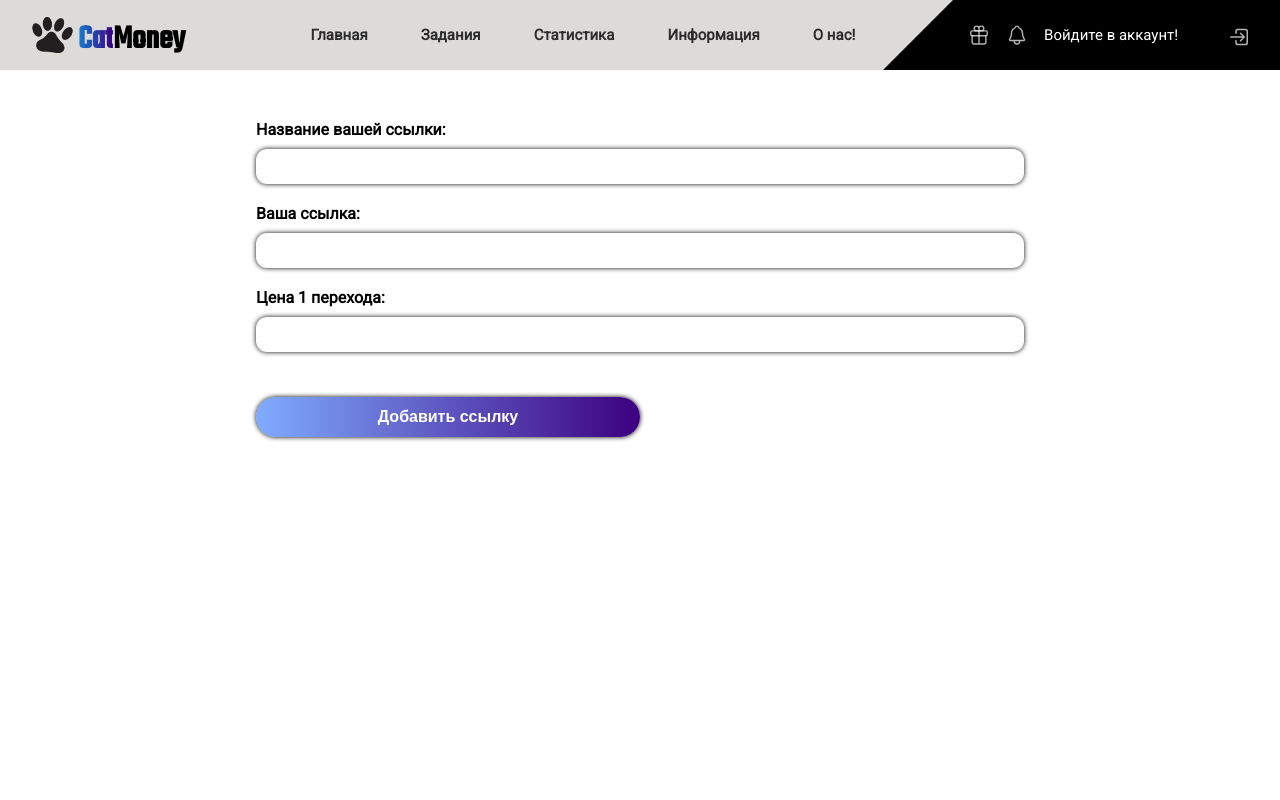
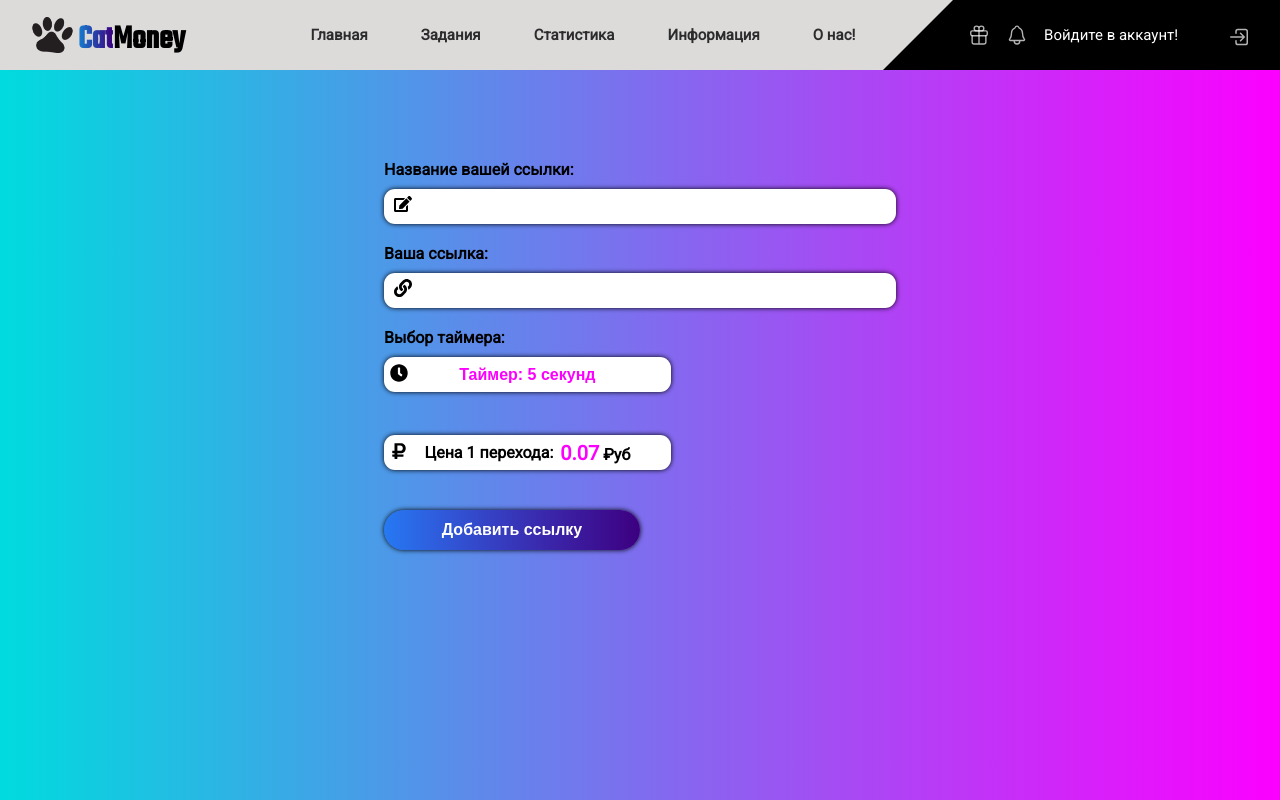
Before and after one commit to abubakrDevop/CatMoney, a React (Create React App) app: page /add-task in a window 1280 px wide. Built offline with nearby package versions, Linux system fonts and the light colour scheme.

Commit message:
закончил форму ссылки

```diff
--- a/src/pages/add-task/AddTask.jsx
+++ b/src/pages/add-task/AddTask.jsx
@@ -1,11 +1,19 @@
-import React from "react";
+import React, { useState } from "react";
 import { useForm } from 'react-hook-form'
 import axios from "axios";
+import { FaEdit, FaLink, FaClock, FaRubleSign } from "react-icons/fa";
 
 import { Form } from '../../helpers/form/index'
 import cls from '../add-task/AddTask.module.scss'
 
 export const AddTask = () => {
+  const [activeItem, setActiveItem] = useState(0)
+  const [visible, setVisible] = useState(false);
+
+
+  const visiblePopap = () => {
+    setVisible(!visible)
+  }
 
   const {
     reset,
@@ -18,8 +26,8 @@ export const AddTask = () => {
     const body = {
       title: data.title,
       url: data.url,
-      price: data.price,
-    }
+      price: data.activePrice,
+    };
 
     axios.post('https://088a-80-94-250-40.eu.ngrok.io/api/v2/settings', body)
       .then(res => {
@@ -37,37 +45,94 @@ export const AddTask = () => {
       })
   }
 
+  const taimer = [
+    {
+      title: "Таймер: 5 секунд",
+      price: 0.07
+    },
+    {
+      title: "Таймер: 10 секунд",
+      price: 0.08
+    },
+    {
+      title: "Таймер: 15 секунд",
+      price: 0.09
+    },
+    {
+      title: "Таймер: 20 секунд",
+      price: 0.10
+    },
+    {
+      title: "Таймер: 25 секунд",
+      price: 0.11
+    },
+  ]
+
+  const activeLabel = taimer[activeItem].title;
+  const activePrice = taimer[activeItem].price;
+
+  const onSelectItem = (index) => {
+    setActiveItem(index)
+    setVisible(!visible);
+  }
+
   return (
     <div className={cls.add_task}>
       <form onSubmit={handleSubmit(onSubmit)} className={cls.add_task_form}>
         <section className={cls.add_task_form_info}>
           <p className={cls.info_text}>
-             Название вашей ссылки:
+            Название вашей ссылки:
             <input
               className={cls.info_text_input}
-
-              {...register('title', Form.Options.settings)}
+              {...register("title", Form.Options.settings)}
             />
+            <FaEdit className={cls.info_icon} />
           </p>
           <p className={cls.info_text}>
             Ваша ссылка:
             <input
               className={cls.info_text_input}
+              {...register("url", Form.Options.settings)}
+            />
+            <FaLink className={cls.info_icon} />
+          </p>
+          <div className={cls.info_select}>
+            Выбор таймера:
+            <button onClick={visiblePopap} className={cls.select_button}>
+              {activeLabel}
+            </button>
+            <FaClock className={cls.info_select_icon} />
+            {visible && (
+              <div className={cls.select_popap}>
+                {taimer.map((item, index) => (
+                  <span
+                    onClick={() => onSelectItem(index)}
+                    key={index}
+                    className={
+                      activeItem === index
+                        ? cls.popap_link_active
+                        : cls.popap_link
+                    }
+                  >
+                    {item.title}
+                  </span>
+                ))}
+              </div>
+            )}
+          </div>
 
-              {...register('url', Form.Options.settings)}
-            />
-          </p>
-          <p className={cls.info_text}>
+          <div className={cls.info_price}>
             Цена 1 перехода:
-            <input
-              className={cls.info_text_input}
-
-              {...register('price', Form.Options.settings)}
-            />
-          </p>
-          <button type="submit" className={cls.add_task_form_changeinfo}>Добавить ссылку</button>
+            <span>
+              <span className={cls.info_price_size}>{activePrice}</span> ₽уб
+            </span>
+            <FaRubleSign className={cls.info_price_icon} />
+          </div>
+          <button type="submit" className={cls.add_task_form_changeinfo}>
+            Добавить ссылку
+          </button>
         </section>
-    </form>
+      </form>
     </div>
-  )
+  );
 }
--- a/src/pages/add-task/AddTask.module.scss
+++ b/src/pages/add-task/AddTask.module.scss
@@ -7,21 +7,22 @@ $mobileSmall: 479.98px; // телефоны s
 
 .add_task {
     width: 100%;
-    height: 100%;
+    height: 100vh;
     overflow: hidden;
     background: white;
     font-family: 'Roboto', sans-serif;
     margin: 0 auto;
     display: flex;
     justify-content: center;
+    background-image: linear-gradient(90deg, #00dbde 0%, #fc00ff 100%);
 
     .add_task_form {
         margin-top: 100px;
-        width: 60%;
+        width: 40%;
 
             .add_task_form_info {
                 width: 100%;
-                margin: 20px 0 0 0;
+                margin: 60px 0 0 0;
                   @media (max-width: $mobileSmall) {
                     width: 100%;
                   }
@@ -30,6 +31,10 @@ $mobileSmall: 479.98px; // телефоны s
                     margin: 0px 0 0 0;
                     padding: 0 0 20px 0;
                     font-weight: bold;
+                     position: relative;
+                      @media (max-width: $mobileSmall) {
+                        font-size: 12px;
+                      }
 
                     &:nth-child(3) {
                         border-bottom: none;
@@ -45,11 +50,117 @@ $mobileSmall: 479.98px; // телефоны s
                       padding: 0 10px;
                       box-shadow: 0 0 5px black;
                       border-radius: 11px;
+                      padding-left: 50px;
                       @media (max-width: $mobileSmall) {
                         width: 104%;
                       }
                     }
+                    .info_icon {
+                      position: absolute;
+                      top: 42%;
+                      left: 2%;
+                      font-size: 18px;
+                    }
                 }
+                    .info_select {
+                    margin: 0px 0 0 0;
+                    padding: 0 0 3px 0;
+                    width: 56%;
+                    font-weight: bold;
+                    z-index: 3;
+                    position: relative;
+                      @media (max-width: $tablet) {
+                        width: 100%;
+                      }
+                     @media (max-width: $mobileSmall) {
+                        font-size: 12px;
+                      }
+
+
+                      .select_button {
+                        margin: 10px 0 0 0;
+                        width: 100%;
+                        height: 35px;
+                        font-size: 16px;
+                        padding: 0 10px;
+                        border: none;
+                        outline: none;
+                        box-shadow: 0 0 5px black;
+                        border-radius: 11px;
+                        background: white;
+                        display: flex;
+                        justify-content: center;
+                        align-items: center;
+                        font-weight: bold;
+                        color: #fc00ff;
+                         cursor: pointer;
+                          @media (max-width: $mobileSmall) {
+                            font-size: 12px;
+                          }
+
+                      }
+                        .select_popap {
+                           position: absolute;
+                           display: flex;
+                           top: 100%;
+                           left: 0;
+                           width: 100%;
+                           flex-direction: column;
+                           align-items: center;
+                           gap: 10px;
+                           background: white;
+                          box-shadow: 0 0 5px black;
+                          border-radius: 11px;
+                           cursor: pointer;
+
+                          .popap_link_active {
+                            color: #fc00ff;
+                          }
+                        }
+                        .info_select_icon {
+                          position: absolute;
+                          top: 53%;
+                          left: 2%;
+                          font-size: 18px;
+                        }
+                    }
+                    .info_price {
+                        margin: 40px 0 0 0;
+                        width: 56%;
+                        height: 35px;
+                        font-size: 16px;
+                        padding: 0 10px;
+                        border: none;
+                        outline: none;
+                        box-shadow: 0 0 5px black;
+                        border-radius: 11px;
+                        background: white;
+                        display: flex;
+                        justify-content: center;
+                        align-items: center;
+                        font-weight: bold;
+                        gap: 7px;
+                        position: relative;
+
+                          @media (max-width: $mobileSmall) {
+                            font-size: 12px;
+                          }
+                          @media (max-width: $tablet) {
+                            flex-direction: column;
+                            gap: 0px;
+                            width: 100%;
+                          }
+                          .info_price_size {
+                            font-size: 20px;
+                            color: #fc00ff;
+                          }
+                          .info_price_icon {
+                            position: absolute;
+                            top: 20%;
+                            left: 2%;
+                            font-size: 18px;
+                          }
+                    }
             }
 
             .add_task_form_changeinfo {
@@ -67,8 +178,13 @@ $mobileSmall: 479.98px; // телефоны s
                 box-shadow: 0 0 5px black;
                 z-index: 0;
                 margin-bottom: 50px;
+                margin-top: 15px;
+                  @media (max-width: $tablet) {
+                    width: 100%;
+                  }
                 @media (max-width: $mobileSmall) {
                   width: 104%;
+                  font-size: 14px;
                 }
 
                 &::before {
```
